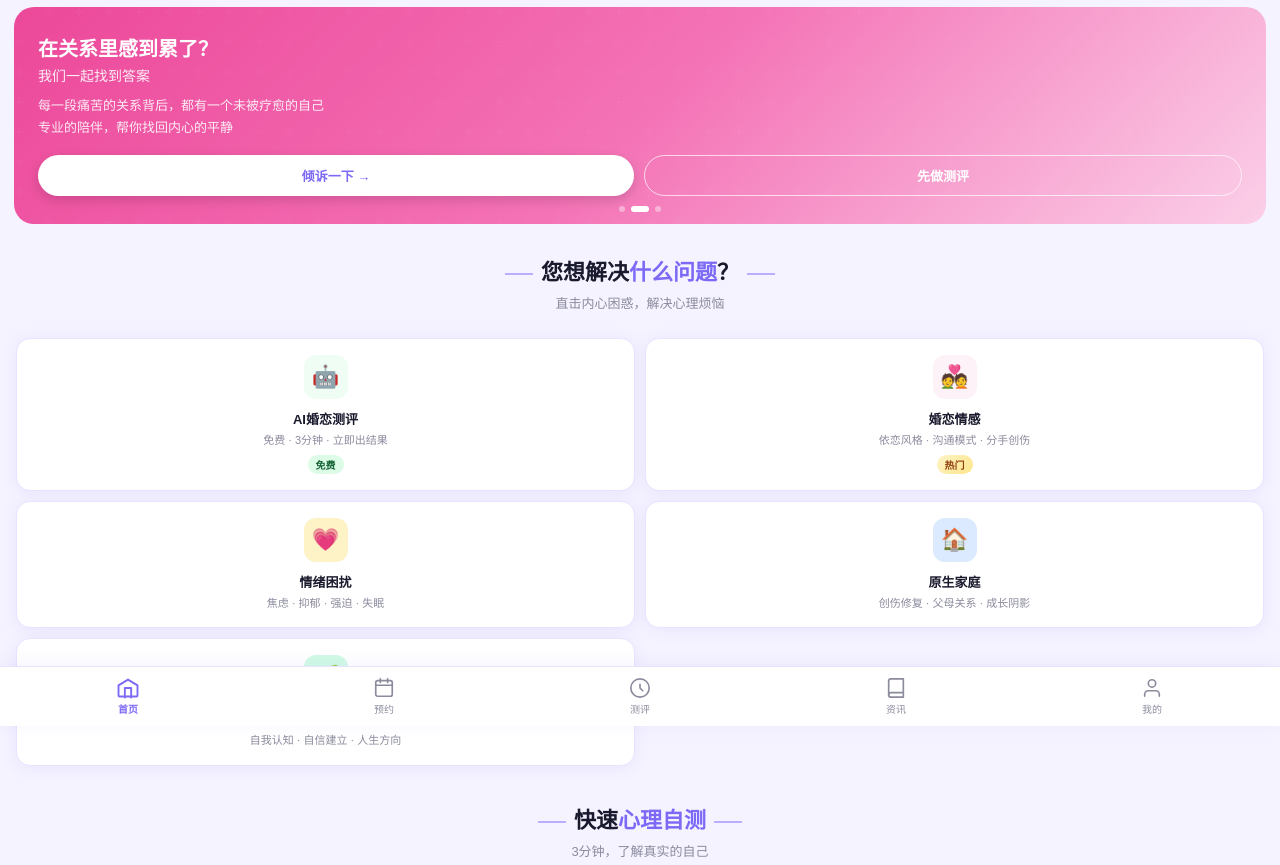
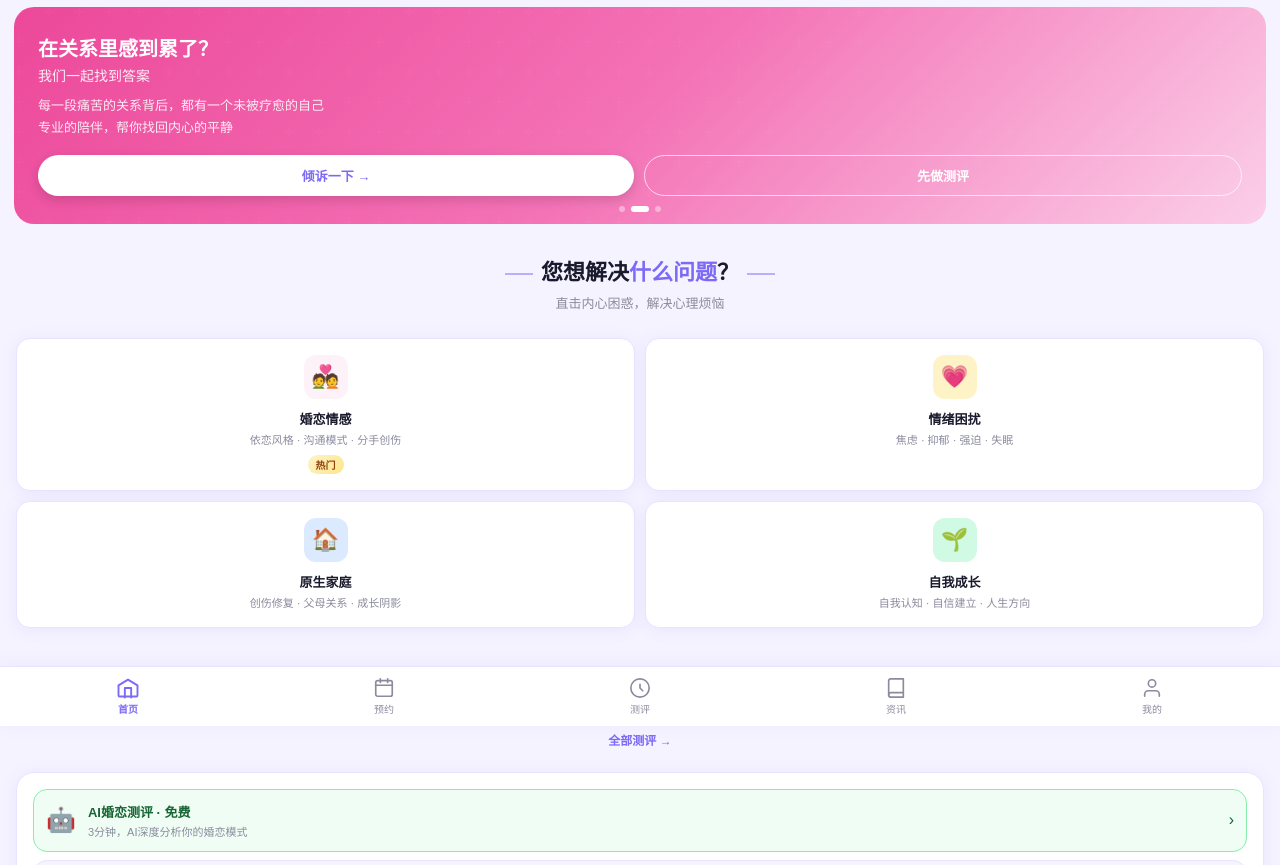
Before and after one commit to wanoukaka/Jasmine-Counseling-Studio, a website: page h5/index.html in a window 1280 px wide. Shown: the part 74-939 px from the top of the page. Drawn offline with Linux system fonts and the light colour scheme.

Commit message:
✨ 首页调整：AI婚恋测评移至快速心理自测第一行
- 从服务范围移至快速自测模块
- 使用绿色主题突出免费标签
- 更符合用户流程：先测评再咨询

```diff
--- a/h5/index.html
+++ b/h5/index.html
@@ -277,12 +277,6 @@
     <p>直击内心困惑，解决心理烦恼</p>
   </div>
   <div class="services-grid">
-    <div class="service-card" onclick="location.href='ai-eval.html'" style="cursor:pointer">
-      <div class="service-icon" style="background:#f0fdf4">🤖</div>
-      <div class="service-name">AI婚恋测评</div>
-      <div class="service-sub">免费 · 3分钟 · 立即出结果</div>
-      <div class="service-tag" style="background:#dcfce7;color:#166534">免费</div>
-    </div>
     <div class="service-card">
       <div class="service-icon" style="background:#fdf2f8">💑</div>
       <div class="service-name">婚恋情感</div>
@@ -317,6 +311,14 @@
     <span class="more" onclick="location.href='assessment-new.html'">全部测评 →</span>
   </div>
   <div class="card" style="padding:16px">
+    <div class="quiz-card" onclick="location.href='ai-eval.html'" style="background:#f0fdf4;border-color:#86efac">
+      <div class="quiz-icon">🤖</div>
+      <div class="quiz-content">
+        <div class="quiz-name" style="color:#166534">AI婚恋测评 · 免费</div>
+        <div class="quiz-sub">3分钟，AI深度分析你的婚恋模式</div>
+      </div>
+      <div class="quiz-arrow" style="color:#166534">›</div>
+    </div>
     <div class="quiz-card" onclick="location.href='assessment-new.html?scale=ecr'">
       <div class="quiz-icon">🧩</div>
       <div class="quiz-content">
```
